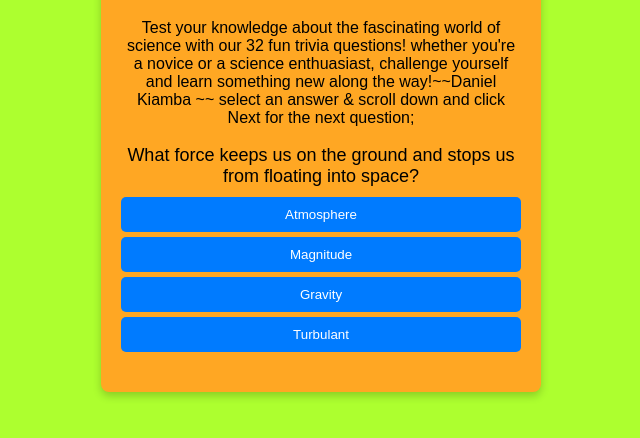
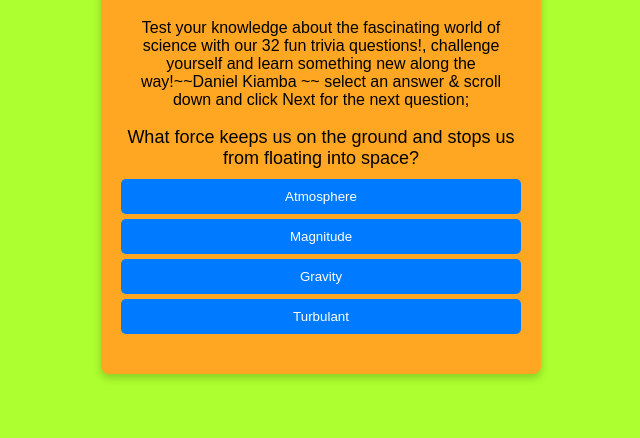
Before and after one commit to danielkiamba/school-project, a plain HTML site: page quiz.html in a window 1280 px wide. Shown: the part 138-576 px from the top of the page, without its empty margins (319-959 px from the left). Drawn offline with Linux system fonts and the light colour scheme.

Commit message:
Update quiz.html

```diff
--- a/quiz.html
+++ b/quiz.html
@@ -53,7 +53,7 @@
 <body>
     <div class="quiz-container">
         <h1>Welcome to Science Trivia Quiz</h1>
-        <p>Test your knowledge about the fascinating world of science with our 32 fun trivia questions! whether you're a novice or a science enthuasiast, challenge yourself and learn something new along the way!~~Daniel Kiamba ~~ select an answer & scroll down and click Next for the next question; </p>
+        <p>Test your knowledge about the fascinating world of science with our 32 fun trivia questions!, challenge yourself and learn something new along the way!~~Daniel Kiamba ~~ select an answer & scroll down and click Next for the next question; </p>
         <div id="quiz">
             <p class="question" id="question"></p>
             <div class="answers" id="answers"></div>
```
